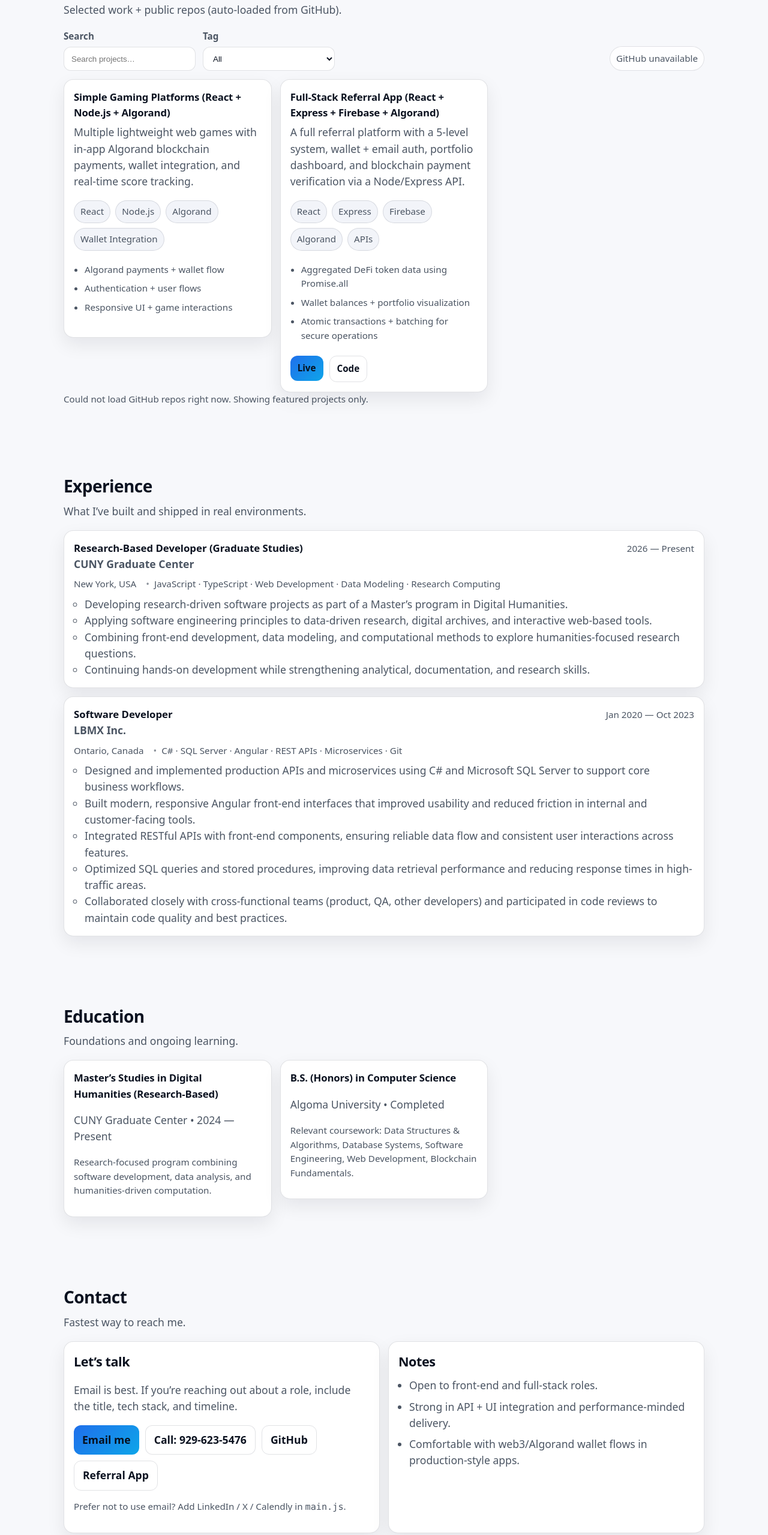
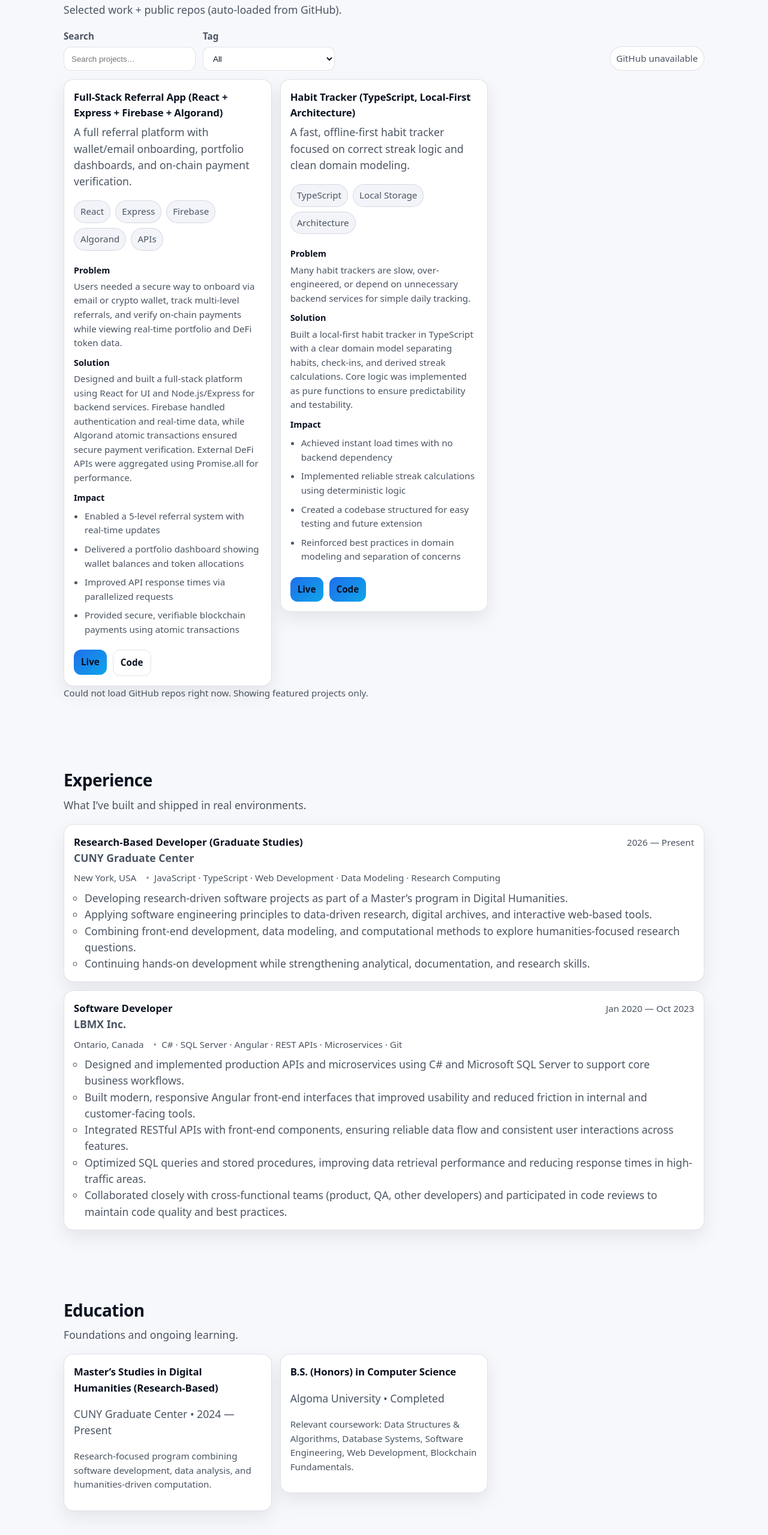
Before and after one commit to hmandiv/portfolio, a plain HTML site: page index.html in a window 1280 px wide. Shown: the part 1824-4383 px from the top of the page at 60% size. Drawn offline with Linux system fonts and the light colour scheme; no server answers.

Commit message:
chore: added case studies

```diff
--- a/index.css
+++ b/index.css
@@ -617,6 +617,19 @@ pre {
     margin-top: 2px;
 }
 
+.case-study h4 {
+    margin: 10px 0 4px;
+    font-size: 0.9rem;
+    font-weight: 700;
+    color: var(--text);
+}
+
+.case-study p,
+.case-study ul {
+    margin: 0 0 8px;
+}
+
+
 /* Timeline */
 .timeline {
     list-style: none;
--- a/index.html
+++ b/index.html
@@ -239,10 +239,6 @@
                         <div class="contact-actions" id="contactActions">
                             <!-- Filled by JS -->
                         </div>
-
-                        <p class="muted small">
-                            Prefer not to use email? Add LinkedIn / X / Calendly in <code>main.js</code>.
-                        </p>
                     </div>
 
                     <div class="card">
--- a/main.js
+++ b/main.js
@@ -85,20 +85,9 @@ const DATA = {
 
   featuredProjects: [
     {
-      title: "Simple Gaming Platforms (React + Node.js + Algorand)",
-      description:
-        "Multiple lightweight web games with in-app Algorand blockchain payments, wallet integration, and real-time score tracking.",
-      tags: ["React", "Node.js", "Algorand", "Wallet Integration"],
-      highlights: [
-        "Algorand payments + wallet flow",
-        "Authentication + user flows",
-        "Responsive UI + game interactions",
-      ],
-    },
-    {
       title: "Full-Stack Referral App (React + Express + Firebase + Algorand)",
       description:
-        "A full referral platform with a 5-level system, wallet + email auth, portfolio dashboard, and blockchain payment verification via a Node/Express API.",
+        "A full referral platform with wallet/email onboarding, portfolio dashboards, and on-chain payment verification.",
       tags: ["React", "Express", "Firebase", "Algorand", "APIs"],
       ctas: [
         {
@@ -108,11 +97,49 @@ const DATA = {
         },
         { label: "Code", href: "https://github.com/hmandiv", kind: "ghost" },
       ],
-      highlights: [
-        "Aggregated DeFi token data using Promise.all",
-        "Wallet balances + portfolio visualization",
-        "Atomic transactions + batching for secure operations",
+      caseStudy: {
+        problem:
+          "Users needed a secure way to onboard via email or crypto wallet, track multi-level referrals, and verify on-chain payments while viewing real-time portfolio and DeFi token data.",
+        solution:
+          "Designed and built a full-stack platform using React for UI and Node.js/Express for backend services. Firebase handled authentication and real-time data, while Algorand atomic transactions ensured secure payment verification. External DeFi APIs were aggregated using Promise.all for performance.",
+        impact: [
+          "Enabled a 5-level referral system with real-time updates",
+          "Delivered a portfolio dashboard showing wallet balances and token allocations",
+          "Improved API response times via parallelized requests",
+          "Provided secure, verifiable blockchain payments using atomic transactions",
+        ],
+      },
+    },
+
+    {
+      title: "Habit Tracker (TypeScript, Local-First Architecture)",
+      description:
+        "A fast, offline-first habit tracker focused on correct streak logic and clean domain modeling.",
+      tags: ["TypeScript", "Local Storage", "Architecture"],
+      ctas: [
+        {
+          label: "Live",
+          href: "#",
+          kind: "primary",
+        },
+        {
+          label: "Code",
+          href: "https://github.com/hmandiv/habit-tracker",
+          kind: "primary",
+        },
       ],
+      caseStudy: {
+        problem:
+          "Many habit trackers are slow, over-engineered, or depend on unnecessary backend services for simple daily tracking.",
+        solution:
+          "Built a local-first habit tracker in TypeScript with a clear domain model separating habits, check-ins, and derived streak calculations. Core logic was implemented as pure functions to ensure predictability and testability.",
+        impact: [
+          "Achieved instant load times with no backend dependency",
+          "Implemented reliable streak calculations using deterministic logic",
+          "Created a codebase structured for easy testing and future extension",
+          "Reinforced best practices in domain modeling and separation of concerns",
+        ],
+      },
     },
   ],
 
@@ -196,7 +223,7 @@ const DATA = {
     pinTopicsAsTags: true,
 
     // NEW: exclude certain repos from showing up
-    excludeNames: ["ecommerce-project"],
+    excludeNames: ["ecommerce-project", "habit-tracker"],
   },
 };
 
@@ -548,13 +575,14 @@ function normalizeProject(p) {
     tags: Array.isArray(p.tags) ? p.tags : [],
     ctas: Array.isArray(p.ctas) ? p.ctas : [],
     highlights: Array.isArray(p.highlights) ? p.highlights : [],
+    caseStudy: p.caseStudy || null, // ✅ ADD THIS
     source: p.source || "manual", // manual | github
     meta: p.meta || {},
   };
 }
 
-function projectCard(project) {
-  const p = normalizeProject(project);
+function projectCard(p) {
+  // p is already normalized in renderProjects()
 
   const tags = el(
     "div",
@@ -594,14 +622,41 @@ function projectCard(project) {
       ])
     : el("div", { class: "project-meta" }, []);
 
-  const highlights = p.highlights?.length
-    ? el(
-        "ul",
-        { class: "bullets small" },
-        p.highlights.slice(0, 3).map((h) => el("li", { text: h }))
-      )
+  //   const highlights = p.highlights?.length
+  //     ? el(
+  //         "ul",
+  //         { class: "bullets small" },
+  //         p.highlights.slice(0, 3).map((h) => el("li", { text: h }))
+  //       )
+  //     : null;
+
+  const caseStudy = p.caseStudy
+    ? el("div", { class: "case-study" }, [
+        el("h4", { text: "Problem" }),
+        el("p", { class: "muted small", text: p.caseStudy.problem }),
+
+        el("h4", { text: "Solution" }),
+        el("p", { class: "muted small", text: p.caseStudy.solution }),
+
+        el("h4", { text: "Impact" }, []),
+        el(
+          "ul",
+          { class: "bullets small" },
+          p.caseStudy.impact.map((i) => el("li", { text: i }))
+        ),
+      ])
     : null;
 
+  //   return el("article", { class: "card project-card", role: "listitem" }, [
+  //     el("div", { class: "project-top" }, [
+  //       el("h3", { class: "project-title", text: p.title }),
+  //       el("p", { class: "project-desc", text: p.description }),
+  //       meta,
+  //     ]),
+  //     tags,
+  //     highlights || document.createTextNode(""),
+  //     actions,
+  //   ]);
   return el("article", { class: "card project-card", role: "listitem" }, [
     el("div", { class: "project-top" }, [
       el("h3", { class: "project-title", text: p.title }),
@@ -609,7 +664,7 @@ function projectCard(project) {
       meta,
     ]),
     tags,
-    highlights || document.createTextNode(""),
+    caseStudy || document.createTextNode(""),
     actions,
   ]);
 }
@@ -713,6 +768,11 @@ function githubRepoToProject(repo) {
   if (repo.language && !tags.includes(repo.language))
     tags.unshift(repo.language);
 
+  const updated = repo.updated_at ? new Date(repo.updated_at) : null;
+  const updatedLabel = updated
+    ? updated.toLocaleDateString(undefined, { year: "numeric", month: "short" })
+    : null;
+
   return {
     title: repo.name,
     description: repo.description || "Public GitHub repository.",
@@ -724,12 +784,32 @@ function githubRepoToProject(repo) {
       forks: repo.forks_count,
     },
     ctas: [
-      { label: "Code", href: repo.html_url, kind: "primary" },
       repo.homepage
-        ? { label: "Live", href: repo.homepage, kind: "ghost" }
+        ? { label: "Live", href: repo.homepage, kind: "primary" }
         : null,
+      {
+        label: "Code",
+        href: repo.html_url,
+        kind: repo.homepage ? "ghost" : "primary",
+      },
     ].filter(Boolean),
-    highlights: [],
+
+    caseStudy: {
+      problem:
+        "A public repository showcasing implementation work and iteration over time.",
+      solution: `Built using ${
+        repo.language || "multiple technologies"
+      } and maintained as an evolving codebase.`,
+      impact: [
+        typeof repo.stargazers_count === "number"
+          ? `Stars: ${repo.stargazers_count}`
+          : null,
+        typeof repo.forks_count === "number"
+          ? `Forks: ${repo.forks_count}`
+          : null,
+        updatedLabel ? `Last updated: ${updatedLabel}` : null,
+      ].filter(Boolean),
+    },
   };
 }
 
```
